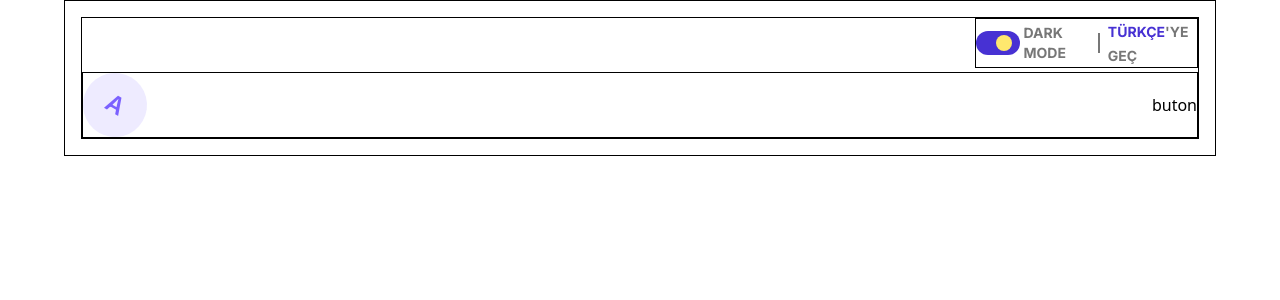
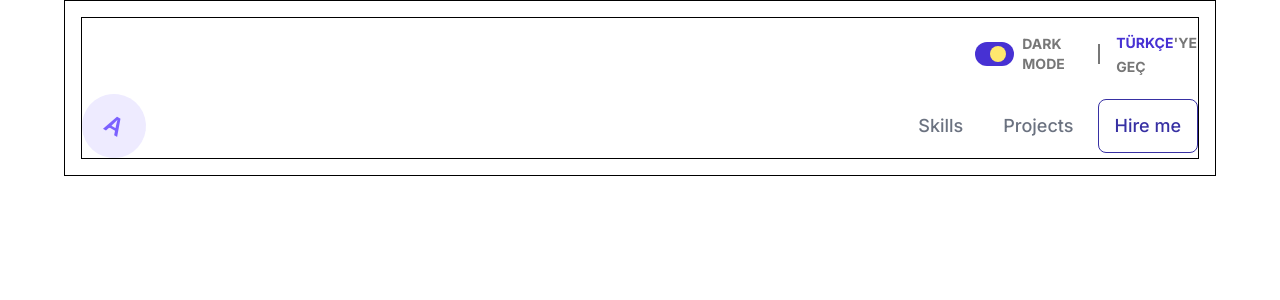
Before and after one commit to MuhammedZeki/fsweb, a React (Vite) app: page / in a window 1280 px wide. Shown: the top 300 px of the page. Built offline with nearby package versions, Linux system fonts and the light colour scheme.

Commit message:
toggle and navbar added

```diff
--- a/src/components/home/header/Navbar.jsx
+++ b/src/components/home/header/Navbar.jsx
@@ -2,11 +2,36 @@ import React from "react";
 
 const Navbar = () => {
   return (
-    <div className="border border-black d-flex items-center justify-between">
+    <div className="d-flex items-center justify-between">
       <div className="bg-[#EEEBFF] rotate-30 w-16 h-16 rounded-full d-flex items-center justify-center text-[#7B61FF] font-inter font-semibold text-2xl">
         A
       </div>
-      <div>buton</div>
+      <div className="d-flex items-center gap-2">
+        <div
+          style={{
+            padding: "0.75rem 1rem",
+          }}
+          className="font-inter cursor-pointer font-medium text-lg d-flex items-center justify-center hover:text-[#555a63] text-[#6B7280]"
+        >
+          Skills
+        </div>
+        <div
+          style={{
+            padding: "0.75rem 1rem",
+          }}
+          className="font-inter cursor-pointer font-medium text-lg d-flex items-center justify-center hover:text-[#555a63] text-[#6B7280]"
+        >
+          Projects
+        </div>
+        <div
+          style={{
+            padding: "0.75rem 1rem",
+          }}
+          className="font-inter cursor-pointer font-medium text-lg d-flex items-center justify-center border hover:text-[#221c74] border-[#3730A3] rounded-lg text-[#3730A3]"
+        >
+          Hire me
+        </div>
+      </div>
     </div>
   );
 };
--- a/src/components/home/header/ToggleMode.jsx
+++ b/src/components/home/header/ToggleMode.jsx
@@ -1,7 +1,10 @@
 const ToggleMode = () => {
   return (
-    <section className="border border-red d-flex items-center gap-2">
-      <div className="d-flex gap-1 items-center ">
+    <section
+      style={{ padding: "0.75rem 0" }}
+      className="flex items-center justify-end gap-4 "
+    >
+      <div className="d-flex gap-2 items-center ">
         <div className="w-14 h-6 bg-[#4731D3] rounded-2xl relative cursor-pointer">
           <div className="absolute rounded-full w-4 h-4 bg-[#FFE86E] top-1 right-2"></div>
         </div>
```
